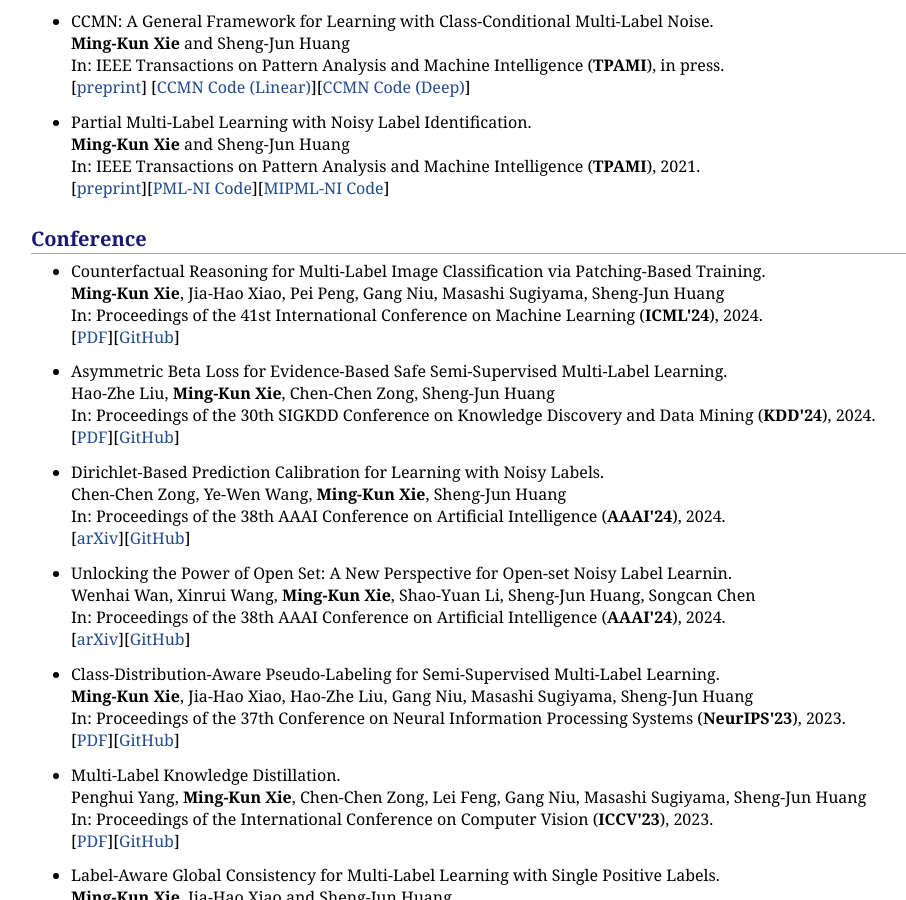
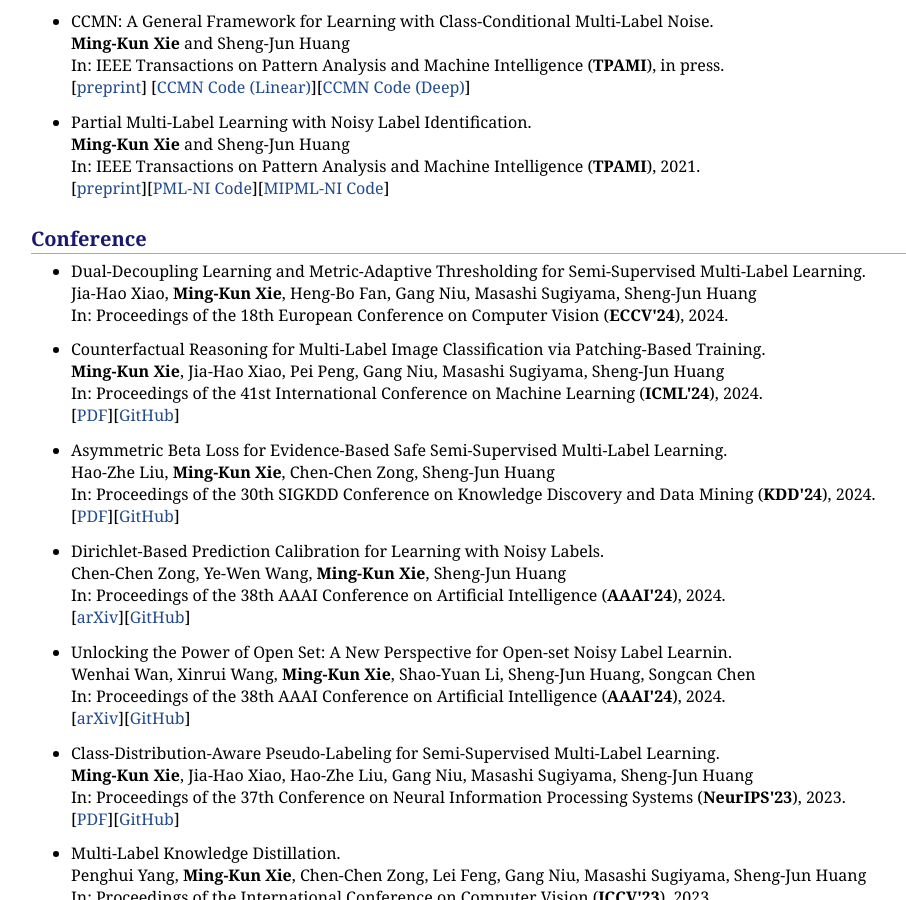
Before and after one commit to xiemk/xiemk.github.io, a Jekyll site: the page index.html, which Jekyll copies as it is, in a window 1280 px wide and 900 px high, scrolled down 957 px. Shown: the whole window, without its empty margins (149-1055 px from the left). Built offline with Jekyll 4.4.1, drawn with Linux system fonts in a browser that asks for light colours.

Commit message:
updating

```diff
--- a/index.html
+++ b/index.html
@@ -70,6 +70,11 @@
 </ul>
 
 <h2>Conference</h2>
+
+<ul style="list-style-type:disc">
+  <li>Dual-Decoupling Learning and Metric-Adaptive Thresholding for Semi-Supervised Multi-Label Learning.<br>Jia-Hao Xiao, <b>Ming-Kun Xie</b>, Heng-Bo Fan, Gang Niu, Masashi Sugiyama, Sheng-Jun Huang<br>In: Proceedings of the 18th European Conference on Computer Vision (<strong>ECCV'24</strong>), 2024.<br>
+  </li>
+</ul>
 
 <ul style="list-style-type:disc">
   <li>Counterfactual Reasoning for Multi-Label Image Classification via Patching-Based Training.<br><b>Ming-Kun Xie</b>, Jia-Hao Xiao, Pei Peng, Gang Niu, Masashi Sugiyama, Sheng-Jun Huang<br>In: Proceedings of the 41st International Conference on Machine Learning (<strong>ICML'24</strong>), 2024.<br>
```
